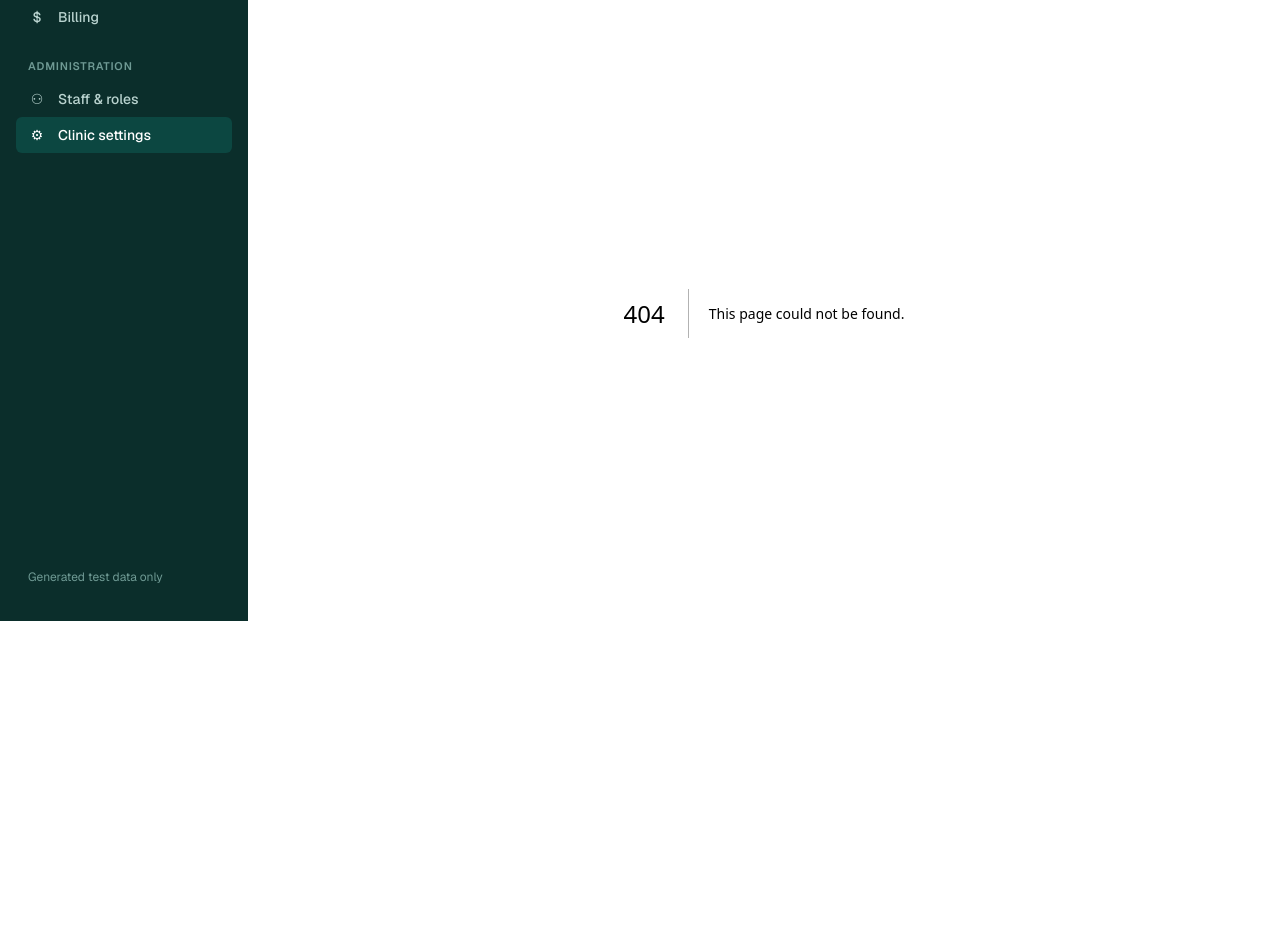
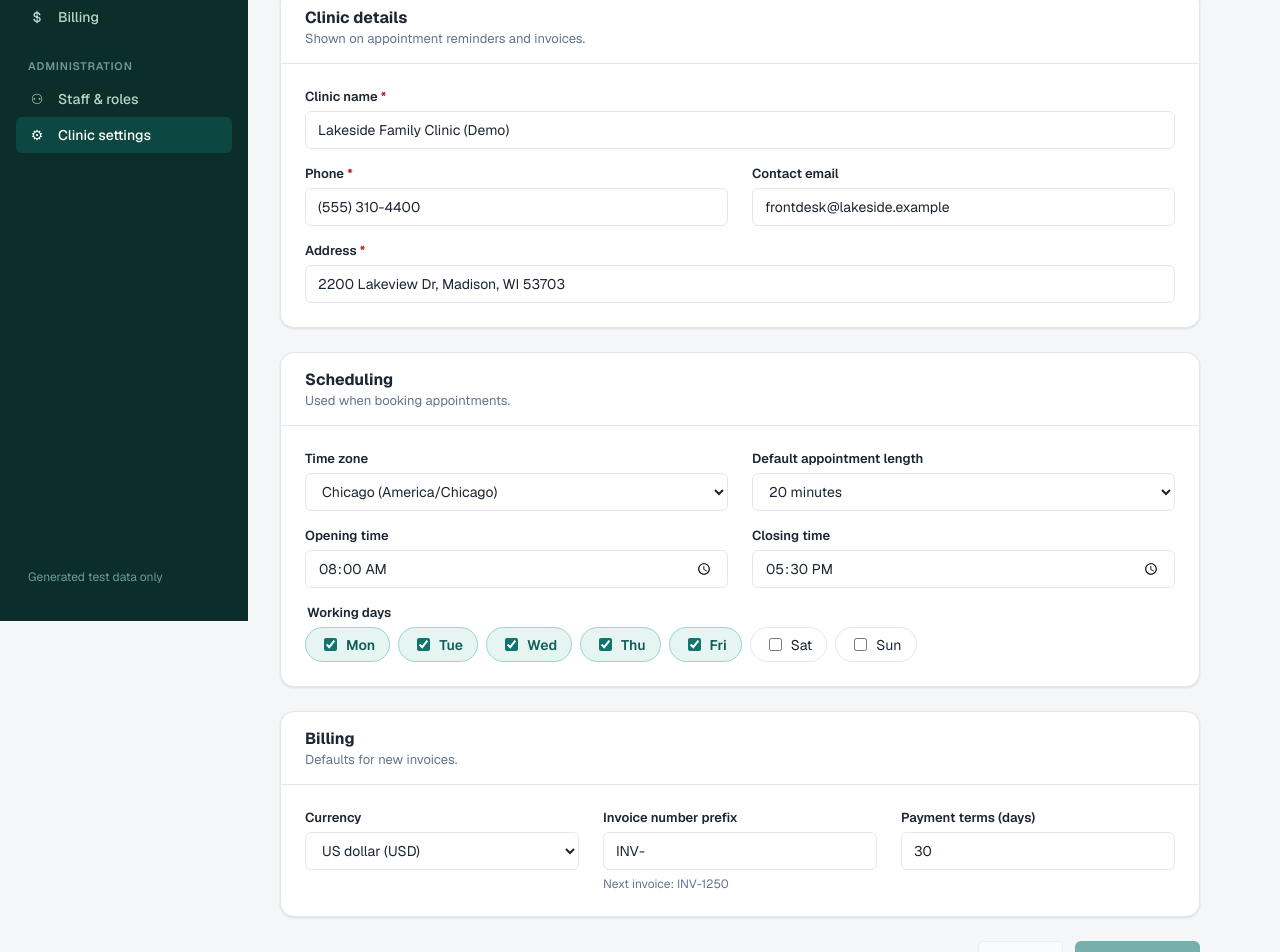
Before and after one commit to supremkc05/Medbridge, a Next.js app: page /admin/settings in a window 1280 px wide. Before the commit this address had no page. Shown: the part 179-1131 px from the top of the page. Before the commit the page ends 924 px from the top, so only its background shows below. Built offline with nearby package versions, Linux system fonts and the light colour scheme.

Commit message:
feat(settings): add clinic settings page with unsaved-changes handling

```diff
--- /dev/null
+++ b/src/app/admin/settings/page.tsx
@@ -0,0 +1,7 @@
+import { ClinicSettingsForm } from "@/features/admin/ClinicSettingsForm";
+
+export const metadata = { title: "Clinic settings · MedBridge (Recreated Demo)" };
+
+export default function SettingsPage() {
+  return <ClinicSettingsForm />;
+}
--- /dev/null
+++ b/src/features/admin/ClinicSettingsForm.module.scss
@@ -0,0 +1,87 @@
+@use "../../styles/tokens" as *;
+
+.form {
+  display: flex;
+  flex-direction: column;
+  gap: $space-5;
+  max-width: 920px;
+}
+
+.grid {
+  display: grid;
+  grid-template-columns: 1fr 1fr;
+  gap: $space-4 $space-5;
+}
+
+.grid3 {
+  display: grid;
+  grid-template-columns: repeat(3, 1fr);
+  gap: $space-4 $space-5;
+}
+
+.full {
+  grid-column: 1 / -1;
+}
+
+.days {
+  margin: 0;
+  padding: 0;
+  border: none;
+
+  legend {
+    margin-bottom: 6px;
+    font-size: $font-size-sm;
+    font-weight: 600;
+  }
+}
+
+.dayList {
+  display: flex;
+  gap: $space-2;
+}
+
+.day {
+  display: inline-flex;
+  align-items: center;
+  gap: 6px;
+  padding: 7px 14px;
+  border: 1px solid $color-border;
+  border-radius: 999px;
+  cursor: pointer;
+  user-select: none;
+
+  input {
+    accent-color: $color-primary;
+  }
+
+  &:focus-within {
+    box-shadow: $focus-ring;
+  }
+}
+
+.dayOn {
+  border-color: #99d5cc;
+  background: $color-primary-soft;
+  color: $color-primary-hover;
+  font-weight: 600;
+}
+
+.error {
+  margin: 6px 0 0;
+  font-size: 12px;
+  color: $color-danger;
+}
+
+.actions {
+  display: flex;
+  align-items: center;
+  justify-content: flex-end;
+  gap: $space-3;
+}
+
+.unsaved {
+  margin-right: auto;
+  color: $color-warning;
+  font-size: $font-size-sm;
+  font-weight: 500;
+}
--- /dev/null
+++ b/src/features/admin/ClinicSettingsForm.tsx
@@ -0,0 +1,135 @@
+"use client";
+
+import { useState, type FormEvent } from "react";
+import { Button, Card, EmptyState, ErrorState, LoadingState, Notice, PageHeader, SelectField, TextField } from "@/components/ui";
+import { can } from "@/lib/permissions";
+import { validateSettings, type SettingsErrors } from "@/lib/validation/settings";
+import { useAppSelector } from "@/store/hooks";
+import { ROLE_LABELS, type ApiError, type ClinicSettings } from "@/types";
+import { useGetSettingsQuery, useUpdateSettingsMutation } from "./settingsApi";
+import styles from "./ClinicSettingsForm.module.scss";
+
+const DAYS = ["Mon", "Tue", "Wed", "Thu", "Fri", "Sat", "Sun"];
+const TIMEZONES = ["America/New_York", "America/Chicago", "America/Denver", "America/Los_Angeles"].map((t) => ({
+  value: t,
+  label: t.replace("America/", "").replace("_", " ") + ` (${t})`,
+}));
+const LENGTHS = [10, 15, 20, 30, 45, 60].map((m) => ({ value: String(m), label: `${m} minutes` }));
+
+function SettingsEditor({ initial }: { initial: ClinicSettings }) {
+  const [values, setValues] = useState(initial);
+  const [errors, setErrors] = useState<SettingsErrors>({});
+  const [saved, setSaved] = useState(false);
+  const [save, { isLoading }] = useUpdateSettingsMutation();
+  const dirty = JSON.stringify(values) !== JSON.stringify(initial);
+
+  const set = <K extends keyof ClinicSettings>(key: K, value: ClinicSettings[K]) => {
+    setSaved(false);
+    setValues((v) => ({ ...v, [key]: value }));
+  };
+
+  const toggleDay = (day: string) =>
+    set("workingDays", values.workingDays.includes(day) ? values.workingDays.filter((d) => d !== day) : DAYS.filter((d) => d === day || values.workingDays.includes(d)));
+
+  const submit = async (e: FormEvent) => {
+    e.preventDefault();
+    const found = validateSettings(values);
+    setErrors(found);
+    if (Object.keys(found).length) return;
+    try {
+      await save(values).unwrap();
+      setSaved(true);
+    } catch (err) {
+      setErrors(((err as { data?: ApiError }).data?.fieldErrors ?? {}) as SettingsErrors);
+    }
+  };
+
+  return (
+    <form onSubmit={submit} noValidate className={styles.form}>
+      {saved && <Notice tone="success">Clinic settings saved.</Notice>}
+
+      <Card title="Clinic details" description="Shown on appointment reminders and invoices.">
+        <div className={styles.grid}>
+          <div className={styles.full}>
+            <TextField id="name" label="Clinic name" required value={values.name} error={errors.name} onChange={(e) => set("name", e.target.value)} />
+          </div>
+          <TextField id="phone" label="Phone" required value={values.phone} error={errors.phone} onChange={(e) => set("phone", e.target.value)} />
+          <TextField id="email" label="Contact email" type="email" value={values.email} error={errors.email} onChange={(e) => set("email", e.target.value)} />
+          <div className={styles.full}>
+            <TextField id="address" label="Address" required value={values.address} error={errors.address} onChange={(e) => set("address", e.target.value)} />
+          </div>
+        </div>
+      </Card>
+
+      <Card title="Scheduling" description="Used when booking appointments.">
+        <div className={styles.grid}>
+          <SelectField id="timezone" label="Time zone" options={TIMEZONES} value={values.timezone} onChange={(e) => set("timezone", e.target.value)} />
+          <SelectField id="appointmentLength" label="Default appointment length" options={LENGTHS} value={String(values.appointmentLength)} onChange={(e) => set("appointmentLength", Number(e.target.value))} />
+          <TextField id="openingTime" label="Opening time" type="time" value={values.openingTime} onChange={(e) => set("openingTime", e.target.value)} />
+          <TextField id="closingTime" label="Closing time" type="time" value={values.closingTime} error={errors.closingTime} onChange={(e) => set("closingTime", e.target.value)} />
+          <fieldset className={`${styles.full} ${styles.days}`} aria-describedby={errors.workingDays ? "days-error" : undefined}>
+            <legend>Working days</legend>
+            <div className={styles.dayList}>
+              {DAYS.map((d) => (
+                <label key={d} className={`${styles.day} ${values.workingDays.includes(d) ? styles.dayOn : ""}`}>
+                  <input type="checkbox" checked={values.workingDays.includes(d)} onChange={() => toggleDay(d)} />
+                  {d}
+                </label>
+              ))}
+            </div>
+            {errors.workingDays && (
+              <p id="days-error" className={styles.error} role="alert">
+                {errors.workingDays}
+              </p>
+            )}
+          </fieldset>
+        </div>
+      </Card>
+
+      <Card title="Billing" description="Defaults for new invoices.">
+        <div className={styles.grid3}>
+          <SelectField id="currency" label="Currency" options={[{ value: "USD", label: "US dollar (USD)" }]} value={values.currency} onChange={(e) => set("currency", e.target.value)} />
+          <TextField id="invoicePrefix" label="Invoice number prefix" value={values.invoicePrefix} error={errors.invoicePrefix} onChange={(e) => set("invoicePrefix", e.target.value)} hint={`Next invoice: ${values.invoicePrefix || "?"}1250`} />
+          <TextField id="paymentTermsDays" label="Payment terms (days)" type="number" min={0} max={120} value={values.paymentTermsDays} error={errors.paymentTermsDays} onChange={(e) => set("paymentTermsDays", Number(e.target.value))} />
+        </div>
+      </Card>
+
+      <div className={styles.actions}>
+        {dirty && <span className={styles.unsaved}>You have unsaved changes</span>}
+        <Button variant="secondary" disabled={!dirty || isLoading} onClick={() => { setValues(initial); setErrors({}); }}>
+          Discard
+        </Button>
+        <Button type="submit" disabled={!dirty || isLoading}>
+          {isLoading ? "Saving…" : "Save settings"}
+        </Button>
+      </div>
+    </form>
+  );
+}
+
+export function ClinicSettingsForm() {
+  const role = useAppSelector((s) => s.session.role);
+  const allowed = can(role, "settings:edit");
+  const { data, isLoading, isError, refetch } = useGetSettingsQuery(undefined, { skip: !allowed });
+
+  return (
+    <>
+      <PageHeader title="Clinic settings" description="Clinic-wide information and defaults for scheduling and billing." />
+      {!allowed ? (
+        <Card>
+          <EmptyState
+            title="Access restricted"
+            description={`Clinic settings can only be changed by a clinic manager. You are signed in as ${ROLE_LABELS[role]}.`}
+          />
+        </Card>
+      ) : isLoading ? (
+        <LoadingState label="Loading settings" />
+      ) : isError || !data ? (
+        <ErrorState onRetry={refetch} />
+      ) : (
+        // Re-mount the editor when saved data changes so the form starts from the latest values.
+        <SettingsEditor key={JSON.stringify(data)} initial={data} />
+      )}
+    </>
+  );
+}
```
